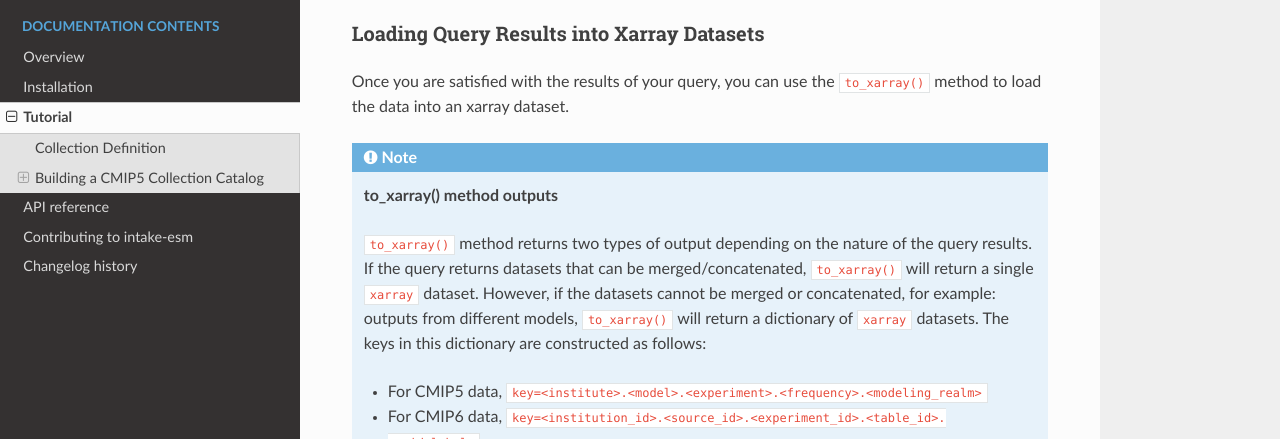
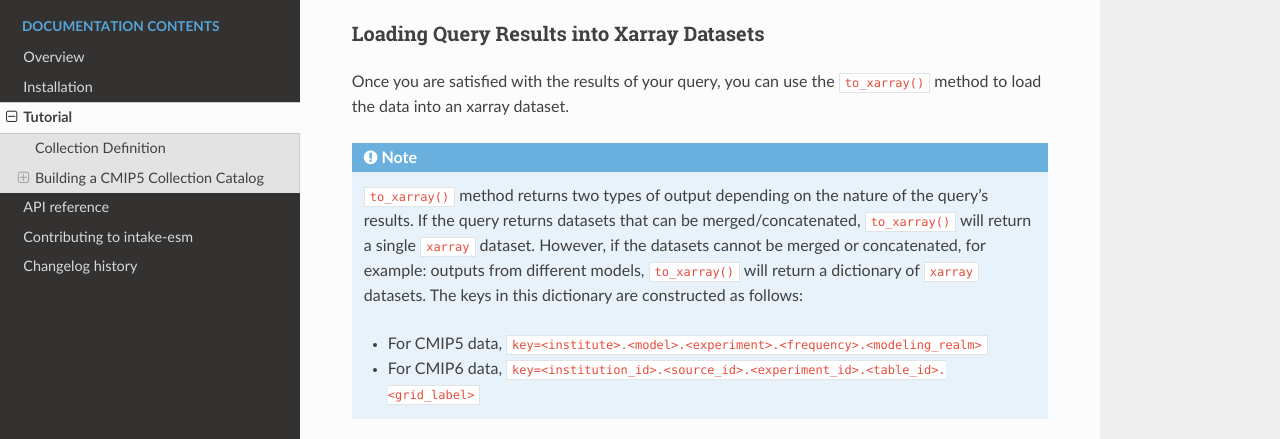
Before and after one commit to intake/intake-esm, a Sphinx documentation site: the page built from docs/source/tutorial.rst, in a window 1280 px wide and 900 px high, scrolled down 3217 px, cut to the strip 120-559 px from the top of the window. Built offline with Sphinx 7.4.7 and the Read the Docs theme 2.0.0, drawn with Linux system fonts in a browser that asks for light colours.

Commit message:
minor updates

```diff
--- a/docs/source/tutorial.rst
+++ b/docs/source/tutorial.rst
@@ -188,9 +189,9 @@
 Once you are satisfied with the results of your query, you can use the ``to_xarray()`` method to load
 the data into an xarray dataset.
 
-.. note:: **to_xarray() method outputs**
+.. note::
 
-   ``to_xarray()`` method returns two types of output depending on the nature of the query results.
+   ``to_xarray()`` method returns two types of output depending on the nature of the query's results.
    If the query returns datasets that can be merged/concatenated, ``to_xarray()`` will return a single ``xarray`` dataset.
    However, if the datasets cannot be merged or concatenated, for example: outputs from different models, ``to_xarray()`` will
    return a dictionary of ``xarray`` datasets. The keys in this dictionary are constructed as follows:
```
Also changed, not shown: other parts of docs/source/tutorial.rst (+1 -0 lines).
